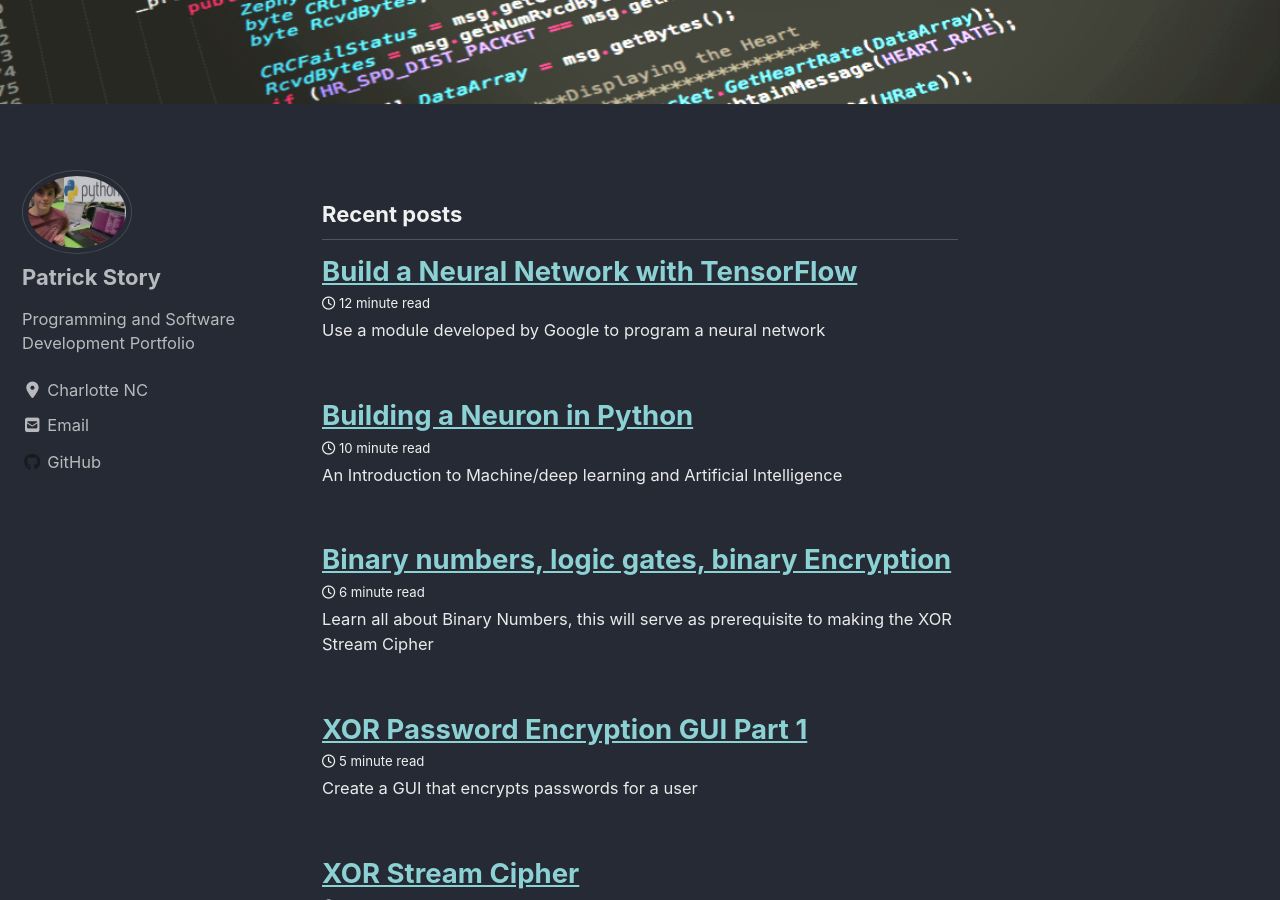
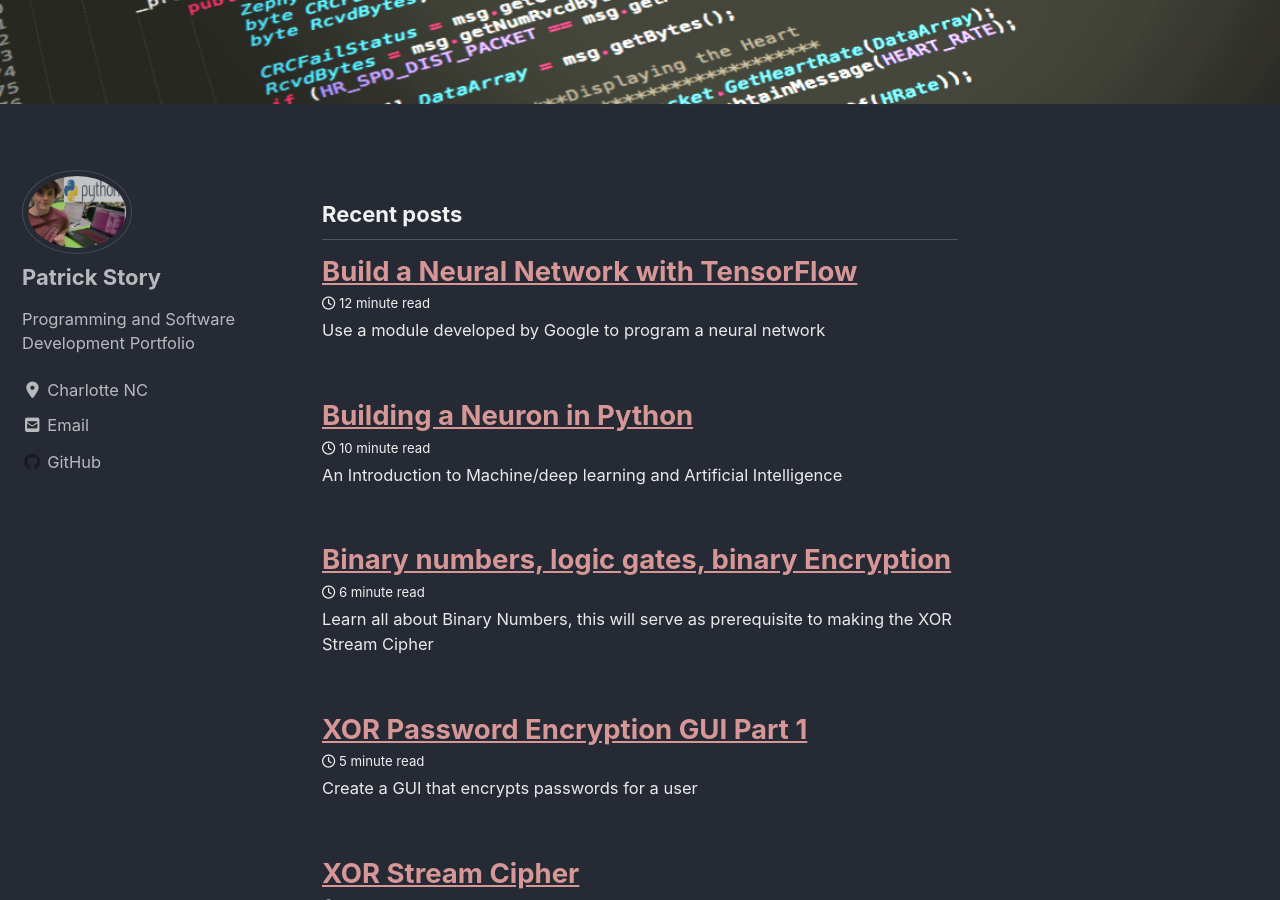
Before and after one commit to Patchyst/Patchyst.github.io, a Jekyll site: the page built from index.html, in a window 1280 px wide and 900 px high, scrolled down 308 px. Built offline with Jekyll 4.4.1, drawn with Linux system fonts in a browser that asks for light colours; cached includes are drawn as plain includes; nearby versions of some CDN libraries; the list of posts is cut into pages by our own code.

Commit message:
changing link colors...

```diff
--- a/_sass/minimal-mistakes/skins/_dark.scss
+++ b/_sass/minimal-mistakes/skins/_dark.scss
@@ -11,7 +11,7 @@
 $code-background-color-dark: mix(#000, $background-color, 20%) !default;
 $form-background-color: mix(#000, $background-color, 15%) !default;
 $footer-background-color: mix(#000, $background-color, 30%) !default;
-$link-color: mix($primary-color, $text-color, 40%) !default;
+$link-color: mix(#BB1B1B, $text-color, 40%) !default;
 $link-color-hover: mix(#fff, $link-color, 25%) !default;
 $link-color-visited: mix(#000, $link-color, 25%) !default;
 $masthead-link-color: $text-color !default;
```
